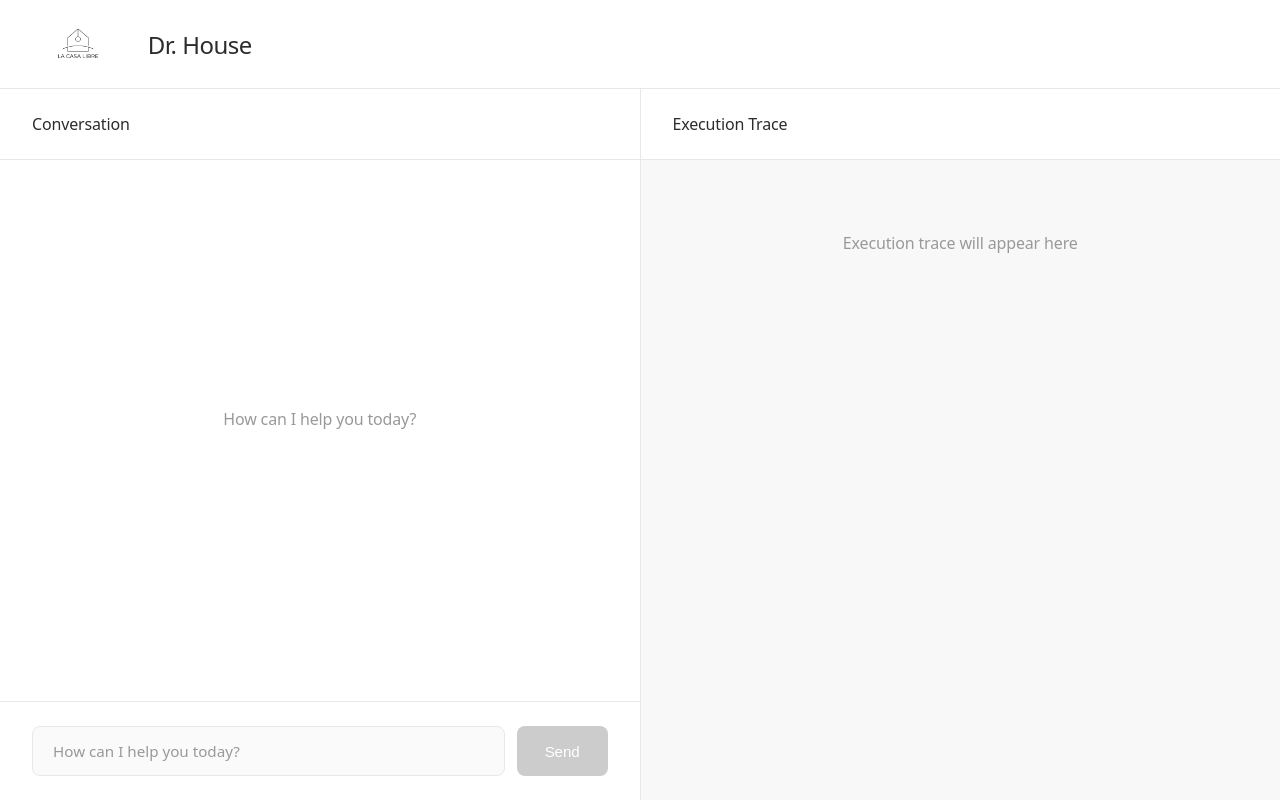
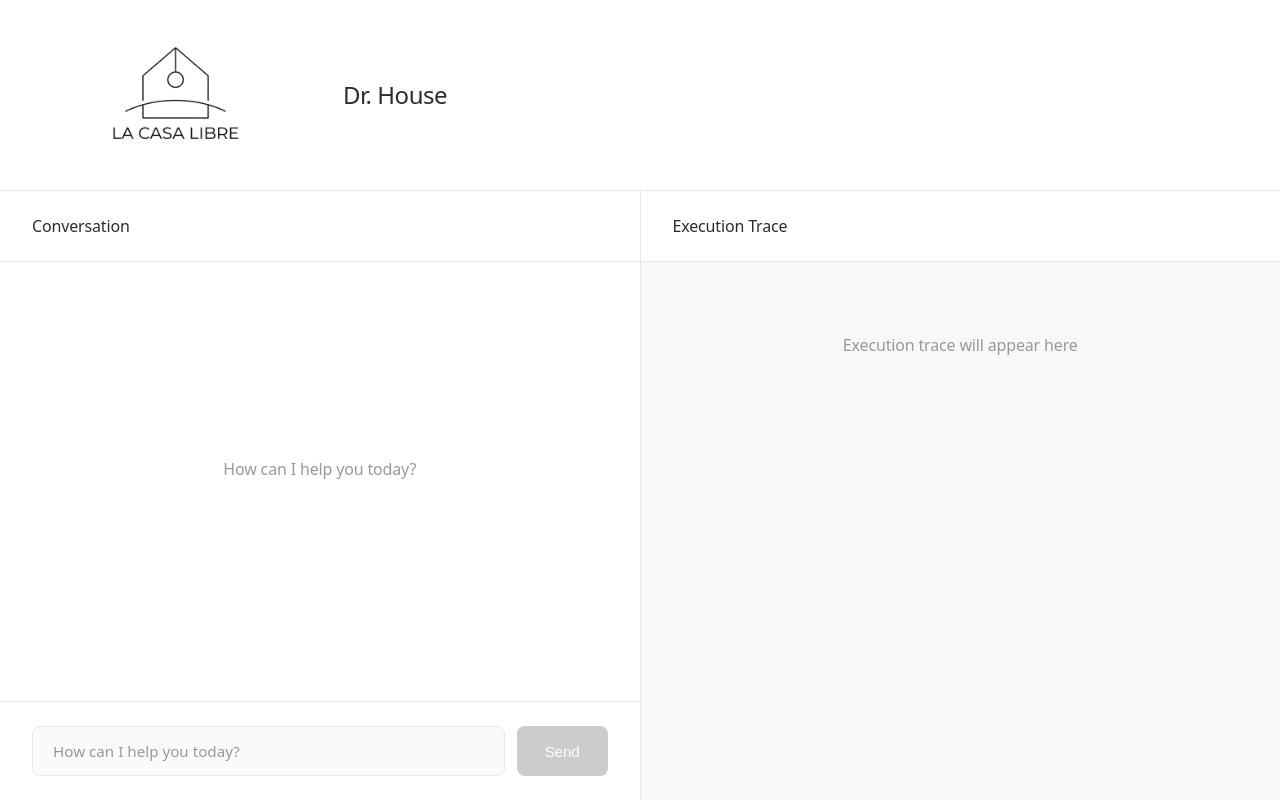
Before and after one commit to palmedic/LaCasaLibreAgent, a Next.js app in the folder lacasalibre-agent-ui/: page / in a window 1280 px wide. Built offline with nearby package versions, Linux system fonts and the light colour scheme.

Commit message:
Fix logo CSS to allow larger size
Removed fixed height constraint on logo CSS that was preventing
the logo from displaying at its configured 270×150px size.

🤖 Generated with [Claude Code](https://claude.com/claude-code)

Co-Authored-By: Claude Sonnet 4.5 <noreply@anthropic.com>

```diff
--- a/lacasalibre-agent-ui/src/app/globals.css
+++ b/lacasalibre-agent-ui/src/app/globals.css
@@ -36,8 +36,9 @@ body {
 }
 
 .logo {
-  height: 48px;
+  height: auto;
   width: auto;
+  max-height: 150px;
 }
 
 .header h1 {
```
